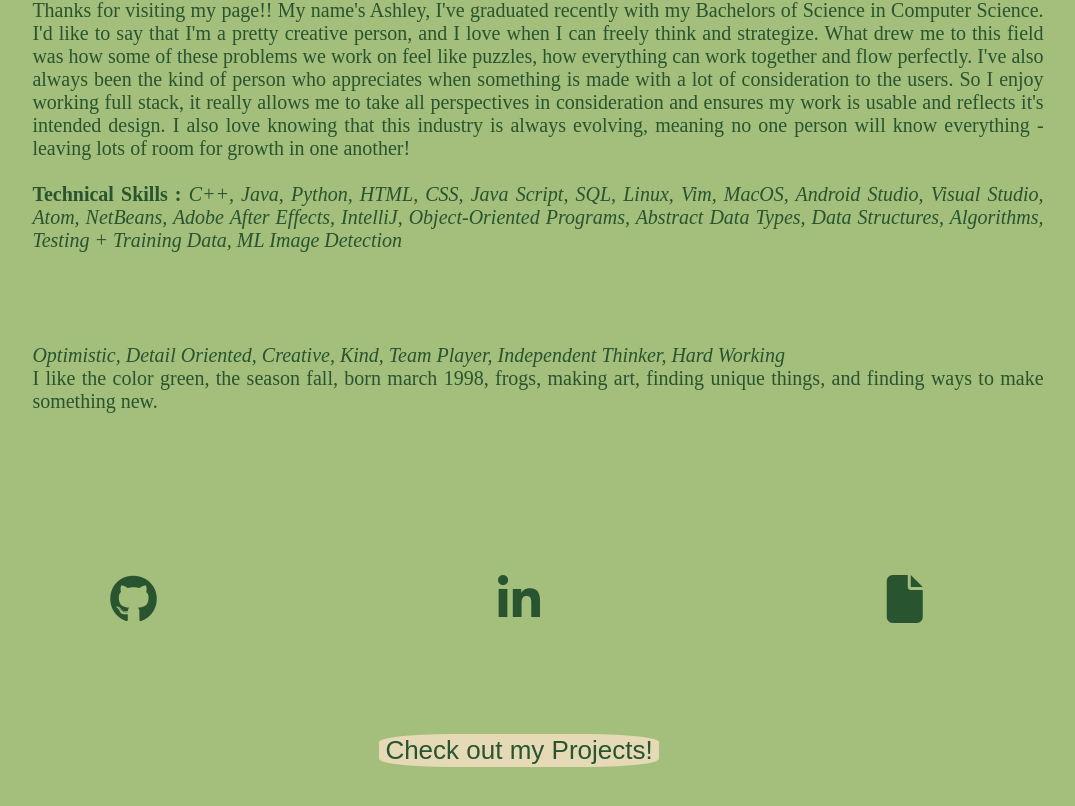
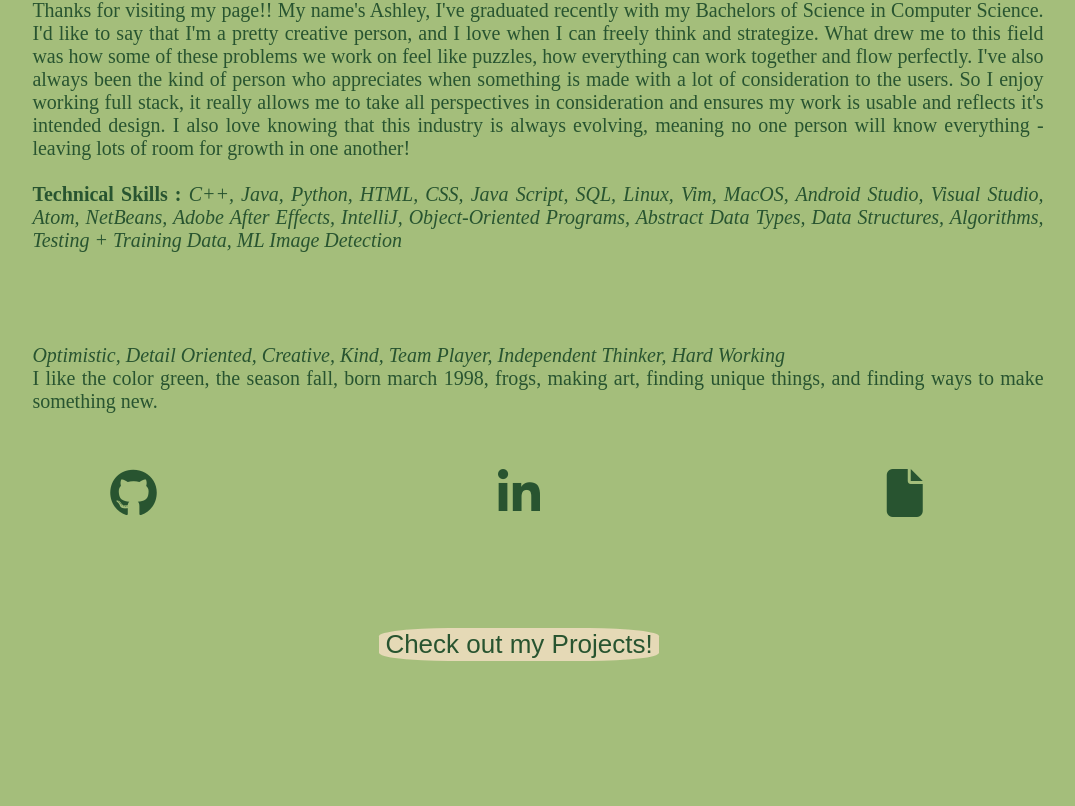
Before and after one commit to amaddix/amaddix.github.io, a plain HTML site: page src/index.html in a window 1280 px wide. Shown: the part 553-1359 px from the top of the page, without its empty margins (102-1177 px from the left). After the commit the page ends 1334 px from the top, so only its background shows below. Drawn offline with Linux system fonts and the light colour scheme.

Commit message:
last thing

```diff
--- a/src/index.html
+++ b/src/index.html
@@ -37,7 +37,7 @@
 </head>
 
 
-<body style="background-color:#A4BE7B;">
+<body style="background-color:#A4BE7B;" max-width="100%" max-length="100%">
 <!--<img src="SelfImage.jpeg" alt="Image of me" style="float :left; max-width:30%; border-radius:25%; position:relative; top:1%; padding:5%;">
 -->
 
@@ -66,7 +66,7 @@ I'd like to say that I'm a pretty creative person, and I love when I can freely
 </div>
 <div>
 
-    <div id="links" style="display:grid; margin-top:10%; padding-left:4%;padding-right:7%; position:relative; text-align:center; grid-gap:2rem; grid-template-columns:repeat(1, 3fr) grid-template-rows:repeat(2, 50px);">
+    <div id="links" style="display:grid; padding-left:4%;padding-right:7%; position:relative; text-align:center; grid-gap:2rem; grid-template-columns:repeat(1, 3fr) grid-template-rows:repeat(2, 50px);">
     <div id="box" style="display:grid; position:relative; text-align:center; grid-gap:2rem; grid-template-columns:repeat(3, 1fr); grid-template-rows:repeat(1, 50px);">
         <a class="github" href="https://github.com/amaddix" style="text-decoration:none;">
         <i class="fa-brands fa-github fa-3x" style="color:#285430; padding:10%;"></i>
```
